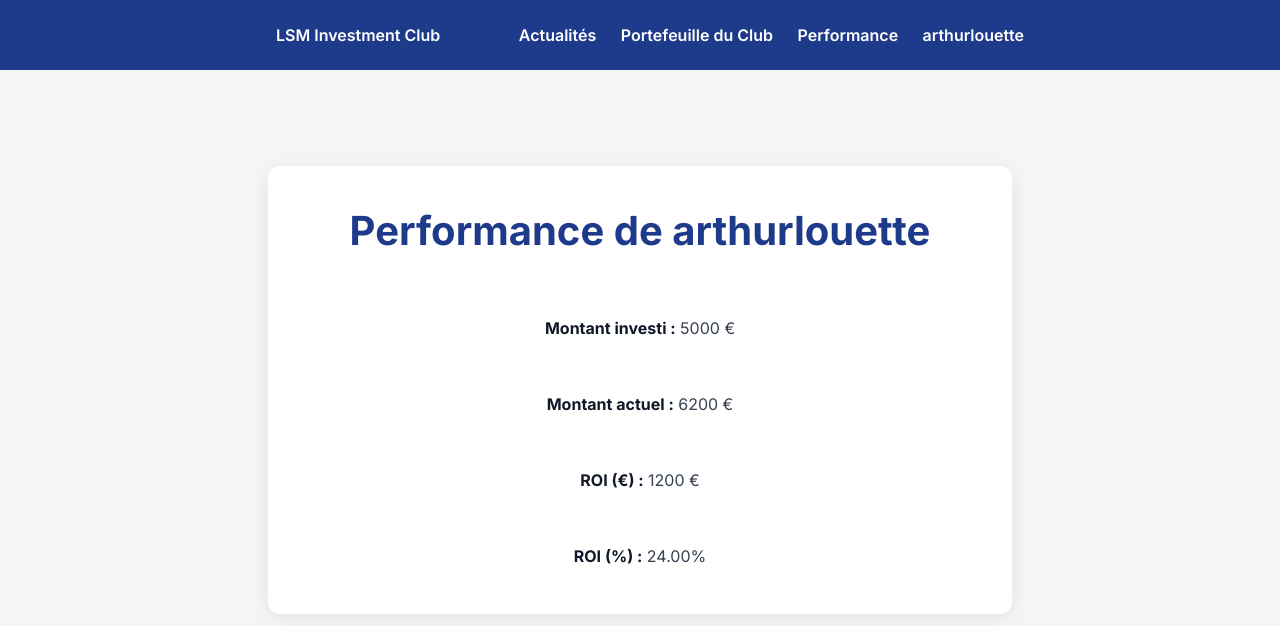
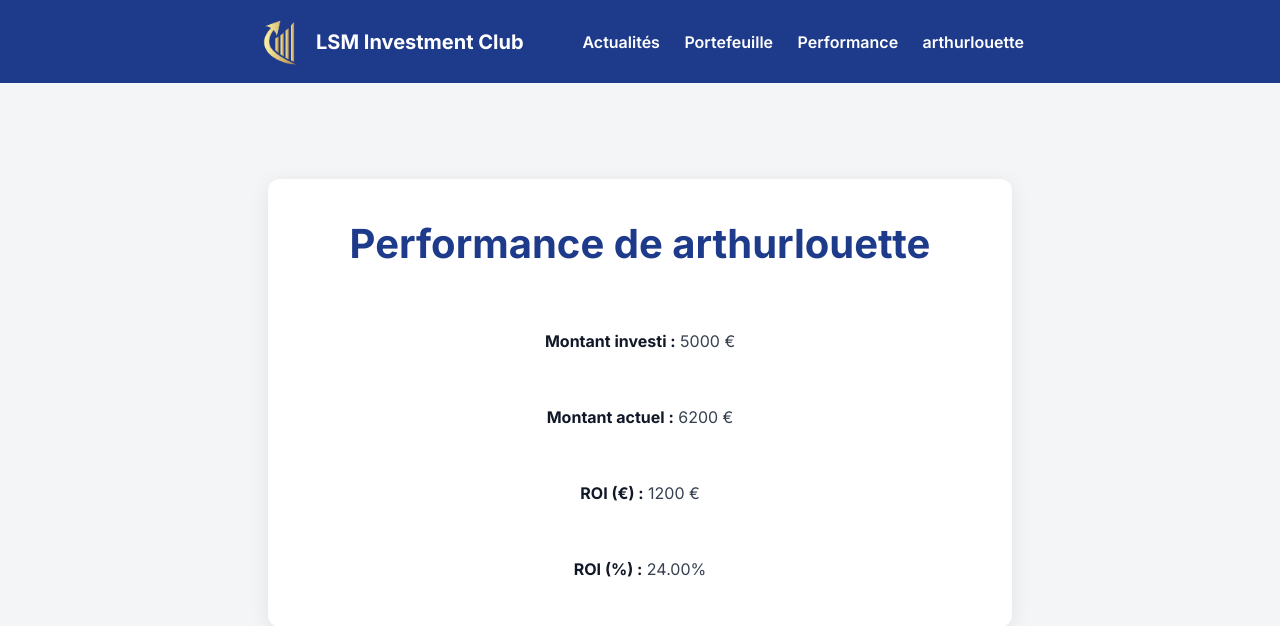
Before and after one commit to Arthvrr/lsmic-dashboard, a Django app: page /performance/ in a window 1280 px wide. Shown: the top 626 px of the page. Run offline with Django 5.2, Linux system fonts and the light colour scheme; a user stored in the database is signed in.

Commit message:
stylised header

```diff
--- a/lsm_investment/main/static/style.css
+++ b/lsm_investment/main/static/style.css
@@ -6,28 +6,46 @@ body {
     color: #1f2937;
 }
 
-/* Header */
 header {
     display: flex;
     justify-content: space-between;
     align-items: center;
-    padding: 25px 20%;
+    padding: 15px 20%;
     background-color: #1E3A8A;
     color: white;
 }
 
-header a {
+.header-left {
+    display: flex;
+    align-items: center;
+    gap: 10px;
+}
+
+.header-left img {
+    width: 50px;
+    height: auto;
+}
+
+.header-left a {
+    font-size: 1.25rem;
+    margin: 0;
+    color:white;
+    font-weight: bolder;
+    text-decoration: none;
+}
+
+.header-right a {
     color: white;
     text-decoration: none;
     font-weight: 600;
     margin-left: 20px;
+    font-size: 1rem;
 }
 
-header a:hover {
+.header-right a:hover {
     text-decoration: underline;
 }
 
-/* Containers */
 .main-container,
 .container {
     display: flex;
--- a/lsm_investment/main/templates/performance.html
+++ b/lsm_investment/main/templates/performance.html
@@ -11,21 +11,20 @@
 <body>
 
     <header>
-    <div class="logo">
-        <a href="{% url 'home' %}" style="color: white; text-decoration: none;">LSM Investment Club</a>
+        <div class="header-left">
+            <img src="{% static 'logo-lsmic.png' %}" alt="Logo LSMIC">
+            <a href="{% url 'home' %}">LSM Investment Club</a>
         </div>
-    <nav>
+        <div class="header-right">
             <a href="#">Actualités</a>
-        <a href="/portfolio/">Portefeuille du Club</a>
-        <a href="#">Performance</a>
+            <a href="/portfolio/">Portefeuille</a>
+            <a href="/performance/">Performance</a>
             {% if user.is_authenticated %}
-            <a href="/profile/">
-                {{ user.username }}
-            </a>
+                <a href="/profile/">{{ user.username }}</a>
             {% else %}
                 <a href="/login/">Login</a>
             {% endif %}
-    </nav>
+        </div>
     </header>
 
 <div class="main-container">
```
Also changed, not shown: lsm_investment/main/templates/home.html (+5 -4 lines), lsm_investment/main/templates/portfolio.html (+5 -4 lines), lsm_investment/main/templates/profile.html (+5 -4 lines). Lines whose indentation alone changed are shown as unchanged.
